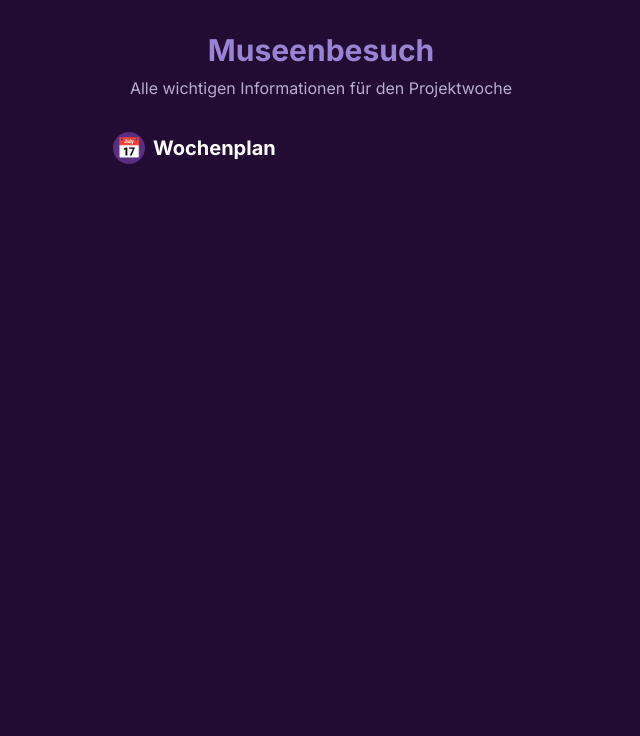
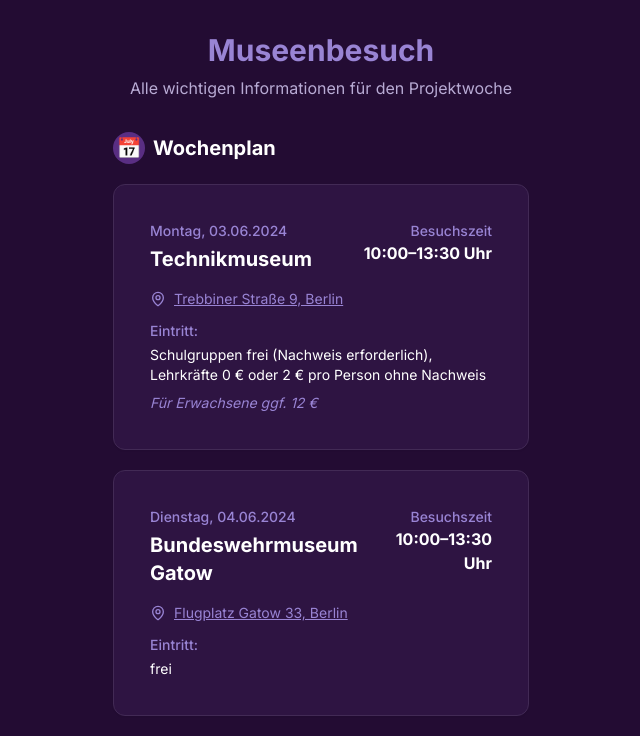
Before and after one commit to magicboss812/magicboss812.github.io, a React (Vite) app: page / in a window 1280 px wide. Shown: the top 736 px of the page, without its empty margins (319-959 px from the left). Built offline with nearby package versions, Linux system fonts and the light colour scheme.

Commit message:
Fix: Museum cards disappearing
The museum cards are disappearing.

```diff
--- a/src/index.css
+++ b/src/index.css
@@ -70,7 +70,7 @@
 @layer components {
   .museum-card {
     @apply bg-card rounded-xl p-5 border border-muted shadow-md mb-5 animate-fade-in opacity-0;
-    animation-fill-mode: backwards;
+    animation-fill-mode: forwards;
   }
 
   .museum-card:nth-child(1) {
```
